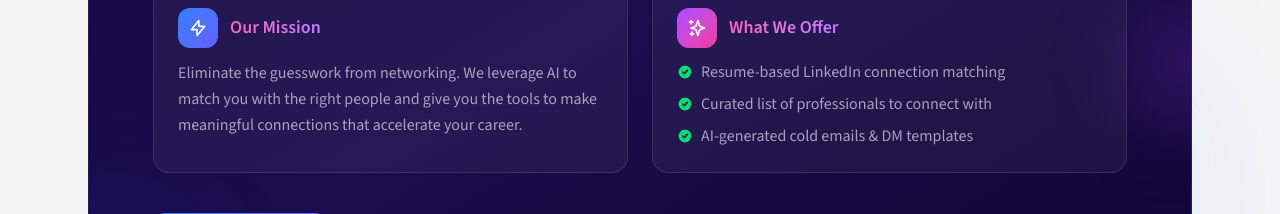
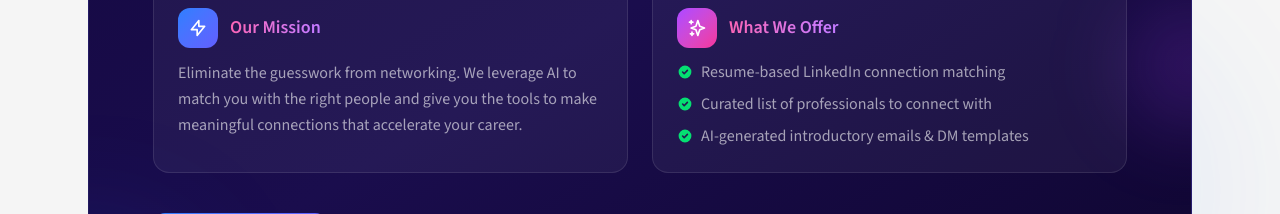
Before and after one commit to Matchedin/FrontEnd, a Next.js app: page / in a window 1280 px wide. Shown: the part 1260-1474 px from the top of the page. Built offline with nearby package versions, Linux system fonts and the light colour scheme.

Commit message:
cold to introductory

```diff
--- a/app/api/gemini/route.ts
+++ b/app/api/gemini/route.ts
@@ -35,7 +35,7 @@ export async function POST(request: NextRequest) {
       const errorText = await response.text();
       console.error('Backend error:', response.status, errorText);
       return NextResponse.json(
-        { error: 'Failed to generate cold email' },
+        { error: 'Failed to generate introductory email' },
         { status: response.status }
       );
     }
--- a/components/network_page/ConnectModal.tsx
+++ b/components/network_page/ConnectModal.tsx
@@ -201,7 +201,7 @@ export default function ConnectModal({ person, isOpen, onClose, resumeFile }: Co
         {/* Email Generation Section */}
         <div style={{ marginBottom: '24px' }}>
           <h3 style={{ fontSize: '1.1rem', fontWeight: '600', marginBottom: '12px', color: 'var(--primary)' }}>
-            Cold Email
+            Introductory Email
           </h3>
 
           {error && (
@@ -245,7 +245,7 @@ export default function ConnectModal({ person, isOpen, onClose, resumeFile }: Co
                 (e.currentTarget as HTMLElement).style.boxShadow = 'none';
               }}
             >
-              Generate Cold Email
+              Generate Introductory Email
             </button>
           )}
 
--- a/components/sections/About.tsx
+++ b/components/sections/About.tsx
@@ -87,7 +87,7 @@ export default function About() {
 										<svg className="w-4 h-4 text-green-400 flex-shrink-0" fill="currentColor" viewBox="0 0 20 20">
 											<path fillRule="evenodd" d="M10 18a8 8 0 100-16 8 8 0 000 16zm3.707-9.293a1 1 0 00-1.414-1.414L9 10.586 7.707 9.293a1 1 0 00-1.414 1.414l2 2a1 1 0 001.414 0l4-4z" clipRule="evenodd" />
 										</svg>
-										<span>AI-generated cold emails &amp; DM templates</span>
+										<span>AI-generated introductory emails &amp; DM templates</span>
 									</li>
 								</ul>
 							</div>
```
